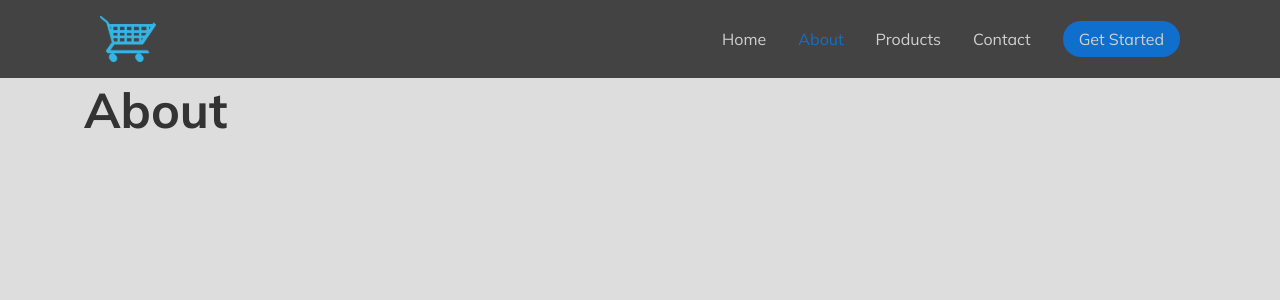
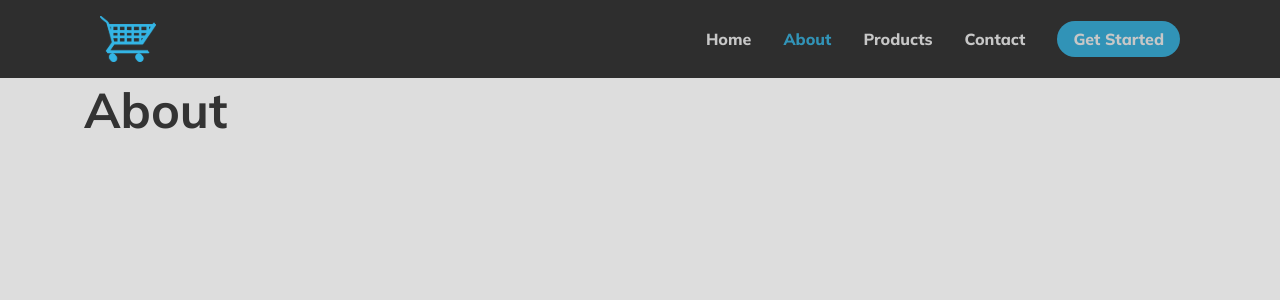
Before and after one commit to MAbdurahman/sc-reactjs-simple-navbar, a React (Vite) app: page /about in a window 1280 px wide. Shown: the top 300 px of the page. Built offline with nearby package versions, Linux system fonts and the light colour scheme.

Commit message:
Improve color and responsiveness

```diff
--- a/src/components/Logo/index.jsx
+++ b/src/components/Logo/index.jsx
@@ -3,11 +3,10 @@ import {LogoImg} from '../../styles/Navbar.styled.jsx';
 import logo from '../../assets/img/logo.svg';
 
 
+
 export default function Logo() {
 
    return (
-
       <LogoImg src={logo} alt='Index'/>
-
    );
 }
--- a/src/layouts/MetaData/index.jsx
+++ b/src/layouts/MetaData/index.jsx
@@ -4,7 +4,7 @@ export default function MetaData({title}) {
 
    return (
       <Helmet>
-         <title>{`Shopping / ${title}`}</title>
+         <title>{`Shop | ${title}`}</title>
       </Helmet>
 
    );
--- a/src/styles/Global.styled.jsx
+++ b/src/styles/Global.styled.jsx
@@ -191,7 +191,7 @@ export const GlobalStyles = createGlobalStyle`
    }
 
    .navbar-section {
-      background-color: #434343;
+       background-color: hsl(210, 0%, 18%);
    }
 `
 export default GlobalStyles;
--- a/src/styles/Navbar.styled.jsx
+++ b/src/styles/Navbar.styled.jsx
@@ -11,12 +11,13 @@ export const NavbarWrapper = styled.nav`
   display: flex;
   justify-content: space-between;
   align-items: center;
-  background: #434343;
+  background: hsl(210, 0%, 18%);
   padding: 1em;
   position: relative;
   @media (max-width: 704px) {
     flex-direction: column;
     padding: 1rem;
+     font-size: 1.5rem;
   }
 `;
 
@@ -30,28 +31,30 @@ export const NavLinkWrapper = styled.div`
 
 export const StyledNavLink = styled(NavLink)`
   text-decoration: none;
+   font-weight: 800;
   transition: 0.2s;
-  color: white;
+  color: hsl(210, 0%, 98%);
   margin-left: 2rem;
 
   &:last-child {
-    background: #007dfc;
+    /*background: #007dfc;*/
+    background: hsl(196.18, 77.39%, 54.9%);
     padding: 0.5rem 1rem;
-    border-radius: 30px;
+    border-radius: 24px;
     &:hover {
-      color: white;
+      color: hsl(210, 0%, 98%)
     }
     &.${(props) => props.activeclassname} {
-      color: white;
+      color: hsl(210, 0%, 98%);
     }
   }
 
   &.${(props) => props.activeclassname} {
-    color: #007dfc;
+    color: hsl(196.18, 77.39%, 54.9%);
   }
 
   &:hover {
-    color: #007dfc;
+    color: hsl(196.18, 77.39%, 54.9%);
   }
 
   @media (max-width: 704px) {
@@ -65,8 +68,8 @@ export const StyledFontAwesomeIcon = styled(FontAwesomeIcon)`
   position: absolute;
   right: 20px;
   top: 21px;
-  color: white;
-  font-size: 1.8rem;
+  color: hsl(210, 0%, 98%);;
+  font-size: 2rem;
   cursor: pointer;
   @media (max-width: 704px){
     display: block;
```
